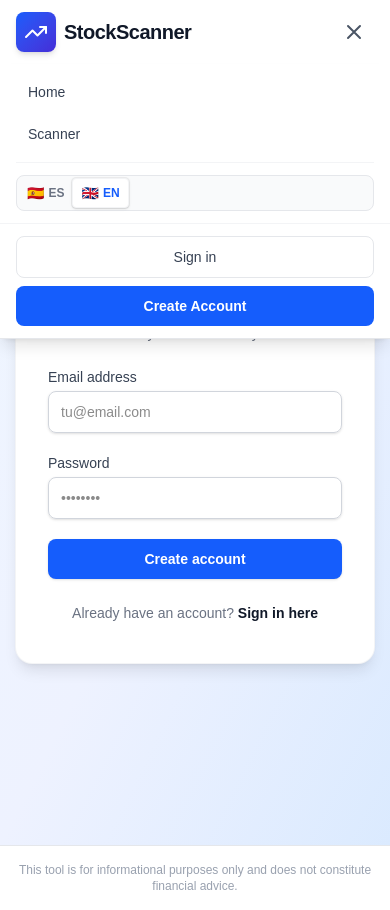
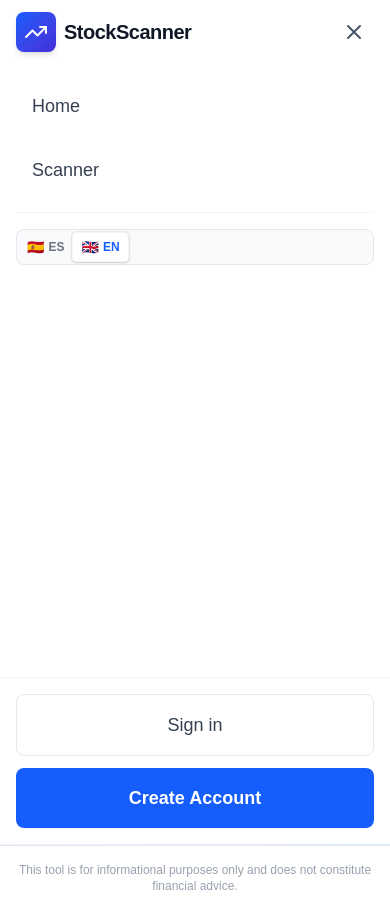
Before and after one commit to AntonioMartinP/stock-scanner, a Next.js app: page /en/register in a window 390 px wide. Both pictures are taken after a click on the button "Abrir menú". Built offline with nearby package versions, Linux system fonts and the light colour scheme; no server answers.

Commit message:
enhance authentication flow and UI components with user redirection and improved styling

```diff
--- a/src/app/[locale]/login/page.tsx
+++ b/src/app/[locale]/login/page.tsx
@@ -1,21 +1,28 @@
 "use client";
 
-import { useState, FormEvent } from 'react';
+import { useState, FormEvent, useEffect } from 'react';
 import { useTranslations } from 'next-intl';
-import { useLocale } from 'next-intl';
 import { Link, useRouter } from '@/i18n/routing';
 import { useAuth } from '@/context/AuthContext';
 import { auth } from '@/lib/firebase/config';
 
 export default function LoginPage() {
-  const { login, error } = useAuth();
+  const { login, error, user, loading } = useAuth();
   const router = useRouter();
-  const locale = useLocale();
   const t = useTranslations('auth');
 
   const [email, setEmail] = useState('');
   const [password, setPassword] = useState('');
   const [submitting, setSubmitting] = useState(false);
+
+  // Redirect already-authenticated users away from login
+  useEffect(() => {
+    if (!loading && user) {
+      router.replace('/scanner');
+    }
+  }, [user, loading, router]);
+
+  if (loading || user) return null;
 
   const handleSubmit = async (e: FormEvent) => {
     e.preventDefault();
--- a/src/app/[locale]/register/page.tsx
+++ b/src/app/[locale]/register/page.tsx
@@ -1,28 +1,34 @@
 "use client";
 
-import { useState, FormEvent } from 'react';
-import { useRouter }           from 'next/navigation';
+import { useState, FormEvent, useEffect } from 'react';
 import { useTranslations }     from 'next-intl';
-import { useLocale }           from 'next-intl';
-import { Link }                from '@/i18n/routing';
+import { Link, useRouter }     from '@/i18n/routing';
 import { useAuth }             from '@/context/AuthContext';
 
 export default function RegisterPage() {
-  const { register, error } = useAuth();
+  const { register, error, user, loading } = useAuth();
   const router              = useRouter();
-  const locale              = useLocale();
   const t                   = useTranslations('auth');
 
   const [email,      setEmail]      = useState('');
   const [password,   setPassword]   = useState('');
   const [submitting, setSubmitting] = useState(false);
 
+  // Redirect already-authenticated users away from register
+  useEffect(() => {
+    if (!loading && user) {
+      router.replace('/scanner');
+    }
+  }, [user, loading, router]);
+
+  if (loading || user) return null;
+
   const handleSubmit = async (e: FormEvent) => {
     e.preventDefault();
     setSubmitting(true);
     try {
       await register(email, password);
-      router.push(`/${locale}/scanner`);
+      router.push('/scanner');
     } catch {
       // Error is already available via AuthContext.error
     } finally {
--- a/src/components/layout/Navbar.tsx
+++ b/src/components/layout/Navbar.tsx
@@ -153,19 +153,18 @@ export default function Navbar() {
         />
       )}
 
-      {/* Mobile dropdown — full width */}
+      {/* Mobile dropdown — full screen height */}
       <div
-        className={`fixed top-[4rem] left-0 right-0 z-50 bg-white border-b border-gray-200
-                    shadow-lg flex flex-col
-                    transition-all duration-200 ease-out origin-top md:hidden
+        className={`fixed top-[4rem] left-0 right-0 bottom-0 z-50 bg-white flex flex-col
+                    transition-all duration-200 ease-out origin-top md:hidden overflow-y-auto
                     ${menuOpen ? 'opacity-100 scale-y-100 pointer-events-auto' : 'opacity-0 scale-y-0 pointer-events-none'}`}
       >
         {/* Nav links */}
-        <div className="flex flex-col px-4 py-2 gap-0.5">
+        <div className="flex flex-col px-4 py-3 gap-1">
           <Link
             href="/"
             onClick={closeMenu}
-            className={`flex items-center rounded-lg px-3 py-2.5 text-sm font-medium transition
+            className={`flex items-center rounded-lg px-4 py-4 text-lg font-medium transition
               ${isActive('/') ? 'bg-blue-50 text-blue-600' : 'text-gray-700 hover:bg-gray-100'}`}
           >
             {t('home')}
@@ -173,7 +172,7 @@ export default function Navbar() {
           <Link
             href="/scanner"
             onClick={closeMenu}
-            className={`flex items-center rounded-lg px-3 py-2.5 text-sm font-medium transition
+            className={`flex items-center rounded-lg px-4 py-4 text-lg font-medium transition
               ${isActive('/scanner') ? 'bg-blue-50 text-blue-600' : 'text-gray-700 hover:bg-gray-100'}`}
           >
             {t('scanner')}
@@ -184,29 +183,29 @@ export default function Navbar() {
         <div className="mx-4 border-t border-gray-100" />
 
         {/* Language switcher */}
-        <div className="px-4 py-3">
+        <div className="px-4 py-4">
           <LanguageSwitcher />
         </div>
 
         {/* User section */}
         {(!loading && user) || (!loading && !user) ? (
-          <div className="border-t border-gray-100 px-4 py-3 flex flex-col gap-2">
+          <div className="border-t border-gray-100 px-4 py-4 flex flex-col gap-3 mt-auto">
             {!loading && user && (
               <>
-                <div className="flex items-center gap-2 rounded-lg bg-gray-50 px-3 py-2">
-                  <div className="flex h-7 w-7 shrink-0 items-center justify-center rounded-full
-                                  bg-blue-100 text-xs font-semibold text-blue-700">
+                <div className="flex items-center gap-3 rounded-lg bg-gray-50 px-4 py-3">
+                  <div className="flex h-9 w-9 shrink-0 items-center justify-center rounded-full
+                                  bg-blue-100 text-base font-semibold text-blue-700">
                     {user.email?.[0].toUpperCase()}
                   </div>
-                  <span className="text-xs text-gray-600 truncate">{user.email}</span>
+                  <span className="text-base text-gray-600 truncate">{user.email}</span>
                 </div>
                 <button
                   onClick={handleLogout}
                   className="flex w-full items-center justify-center gap-2 rounded-lg
-                             bg-red-500 px-3 py-2.5 text-sm font-semibold text-white
+                             bg-red-500 px-4 py-4 text-lg font-semibold text-white
                              transition hover:bg-red-600"
                 >
-                  <svg xmlns="http://www.w3.org/2000/svg" className="h-4 w-4" fill="none"
+                  <svg xmlns="http://www.w3.org/2000/svg" className="h-5 w-5" fill="none"
                     viewBox="0 0 24 24" stroke="currentColor" strokeWidth="2">
                     <path strokeLinecap="round" strokeLinejoin="round"
                       d="M17 16l4-4m0 0l-4-4m4 4H7m6 4v1a2 2 0 01-2 2H5a2 2 0 01-2-2V7a2 2 0 012-2h6a2 2 0 012 2v1" />
@@ -217,12 +216,12 @@ export default function Navbar() {
             )}
 
             {!loading && !user && (
-              <div className="flex flex-col gap-2">
+              <div className="flex flex-col gap-3">
                 <Link
                   href="/login"
                   onClick={closeMenu}
                   className="flex w-full items-center justify-center rounded-lg border
-                             border-gray-200 px-3 py-2.5 text-sm font-medium text-gray-700
+                             border-gray-200 px-4 py-4 text-lg font-medium text-gray-700
                              transition hover:bg-gray-50"
                 >
                   {t('login')}
@@ -231,7 +230,7 @@ export default function Navbar() {
                   href="/register"
                   onClick={closeMenu}
                   className="flex w-full items-center justify-center rounded-lg bg-blue-600
-                             px-3 py-2.5 text-sm font-semibold text-white transition hover:bg-blue-700"
+                             px-4 py-4 text-lg font-semibold text-white transition hover:bg-blue-700"
                 >
                   {t('register')}
                 </Link>
```
Also changed, not shown: 2 other files (tests, documents, lock files or other folders).
